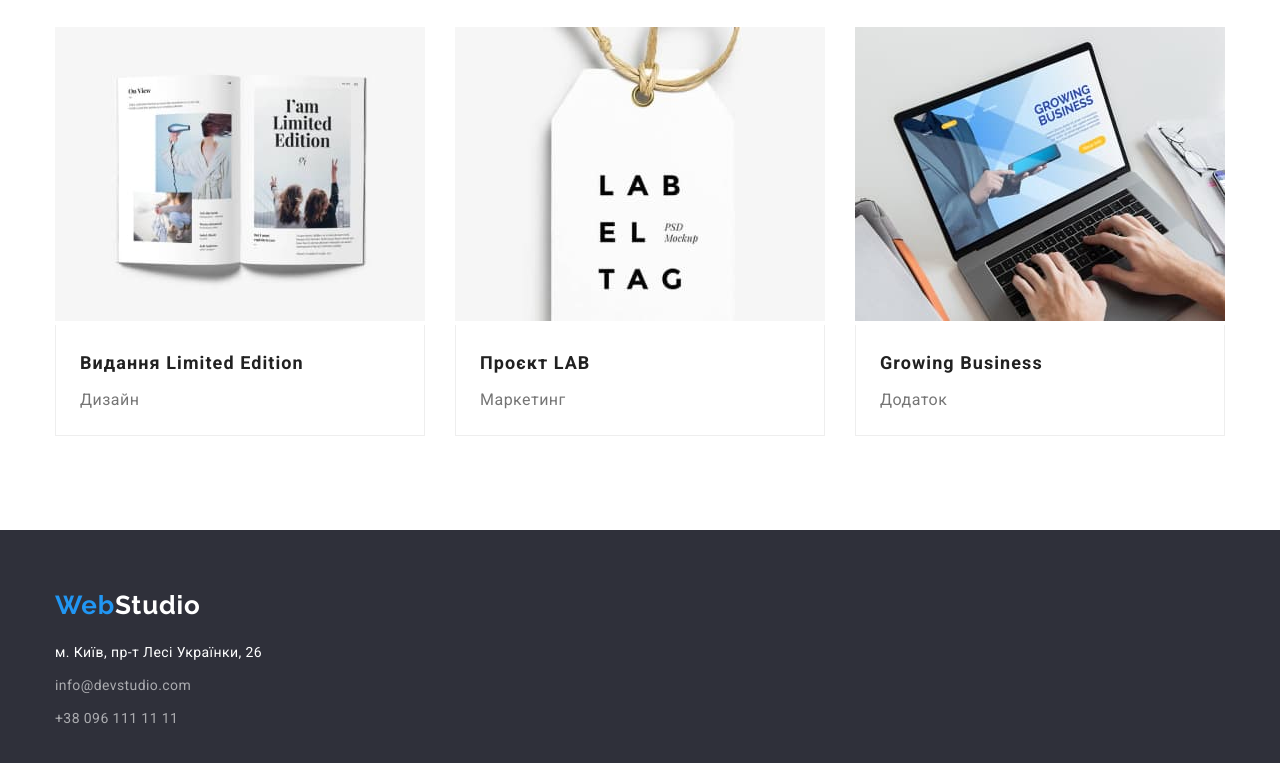
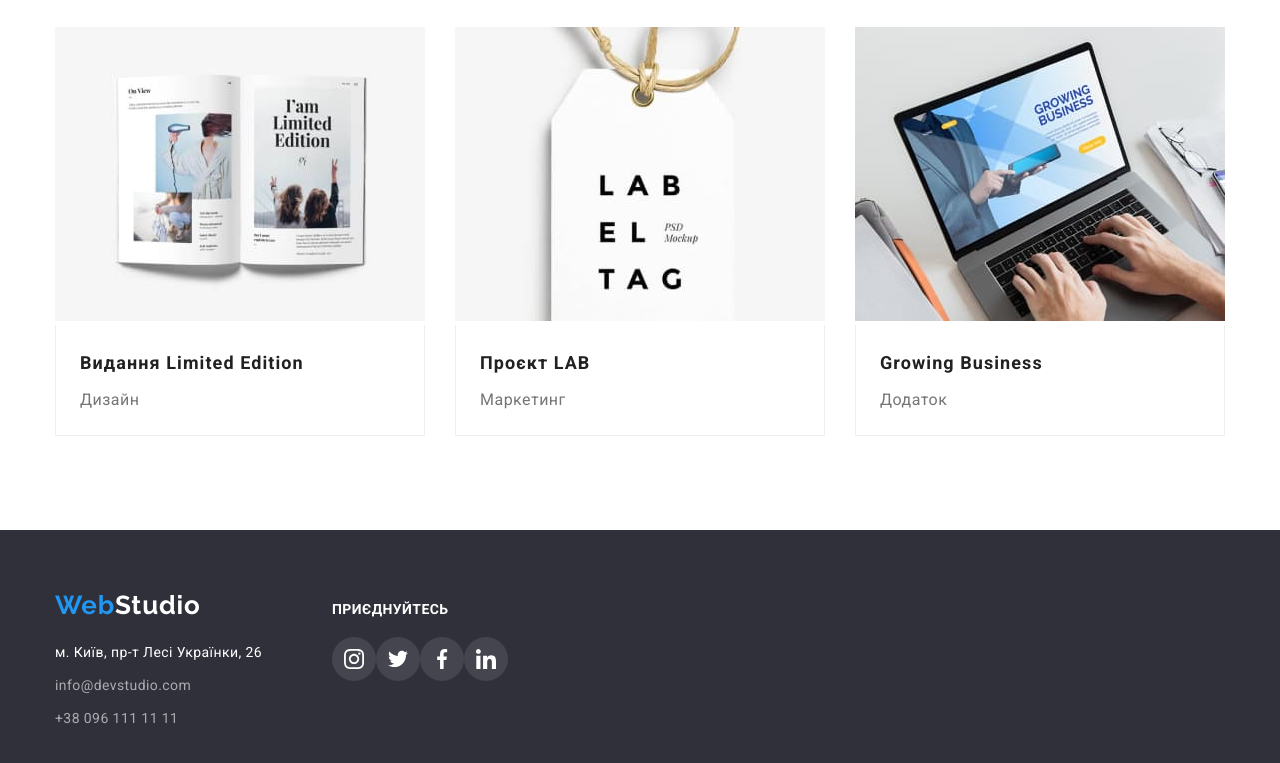
Before and after one commit to Karina2811/goit-markup-hw-04, a plain HTML site: page portfolio.html in a window 1280 px wide. Shown: the part 1113-1876 px from the top of the page. Drawn offline with nearby package versions, Linux system fonts and the light colour scheme.

Commit message:
Добавили стили. Исправили ошибки.

```diff
--- a/portfolio.html
+++ b/portfolio.html
@@ -167,34 +167,56 @@
       </section>
     </main>
     <footer class="footer">
-      <div class="container">
-        <a href="" class="footer-logo logo"
-          ><span class="logo-first">Web</span>Studio</a
-        >
+      <div class="container-footer container">
+        <div class="first-container">
+          <a href="" class="footer-logo logo"><span class="logo-first">Web</span>Studio</a>
           <address class="address">
             <ul class="footer-list list">
               <li class="footer-item">
-              <a
-                class="footer-address"
+                <a class="footer-address"
                   href="https://2gis.ua/ru/kyiv/geo/15059546909211711/30.538662%2C50.42679?m=30.538546%2C50.426903%2F16:мКиївпр-тЛесіУкраїнки26"
-                target="_blank"
-                rel="noopener noreferrer nofollow"
-                >м. Київ, пр-т Лесі Українки, 26
+                  target="_blank" rel="noopener noreferrer nofollow">м. Київ, пр-т Лесі Українки, 26
                 </a>
               </li>
               <li class="footer-item">
-              <a href="mailto:info@devstudio.com" class="footer-mailto"
-                >info@devstudio.com</a
-              >
+                <a href="mailto:info@devstudio.com" class="footer-mailto">info@devstudio.com</a>
               </li>
               <li class="footer-item">
-              <a href="tel:+380961111111" class="footer-contact"
-                >+38 096 111 11 11</a
-              >
+                <a href="tel:+380961111111" class="footer-contact">+38 096 111 11 11</a>
               </li>
             </ul>
           </address>
         </div>
+        <div class="second-container">
+          <h3 class="social-title">Приєднуйтесь</h3>
+          <ul class="footer-social-list list">
+            <li class="social-item">
+              <a href="" class="footer-icon"><svg viewBox="0 0 100 100" width="20" class="">
+                  <use xlink:href="./images/icons.svg#icon-instagram"></use>
+                </svg>
+              </a>
+            </li>
+            <li class="social-item">
+              <a href="" class="footer-icon"><svg viewBox="0 0 100 100" width="20" class="">
+                  <use xlink:href="./images/icons.svg#icon-twitter"></use>
+                </svg>
+              </a>
+            </li>
+            <li class="social-item">
+              <a href="" class="footer-icon"><svg viewBox="0 0 100 100" width="20" class="">
+                  <use xlink:href="./images/icons.svg#icon-facebook"></use>
+                </svg>
+              </a>
+            </li>
+            <li class="social-item">
+              <a href="" class="footer-icon"><svg viewBox="0 0 100 100" width="20" class="">
+                  <use xlink:href="./images/icons.svg#icon-linkedin"></use>
+                </svg>
+              </a>
+            </li>
+          </ul>
+        </div>
+      </div>
     </footer>
   </body>
 </html>
--- a/style/style.css
+++ b/style/style.css
@@ -345,6 +345,10 @@ header .container{
  border: 1px solid var(--accent-color) ;
 }
 /* Footer */
+.container-footer{
+    display: flex;
+    align-items: baseline;
+}
 .footer{
    background-color: #2f303a;
    padding-top: 60px;
@@ -381,6 +385,9 @@ header .container{
 .footer-contact{
     color: rgb(255, 255, 255, 0.6)
 }
+.second-container{
+    margin-left: 70px;
+}
 .footer-social-list{
     display: flex;
     justify-content: center;
@@ -393,6 +400,7 @@ header .container{
     font-style: normal;
     text-transform: uppercase;
     color: var(--secondary-text-color);
+    margin-bottom: 20px;
 }
 .footer-icon {
     width: 44px;
```
Also changed, not shown: index.html (+6 -4 lines). Lines whose indentation alone changed are shown as unchanged.
